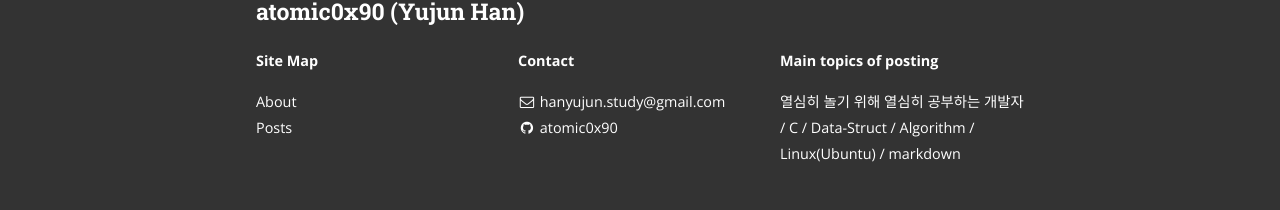
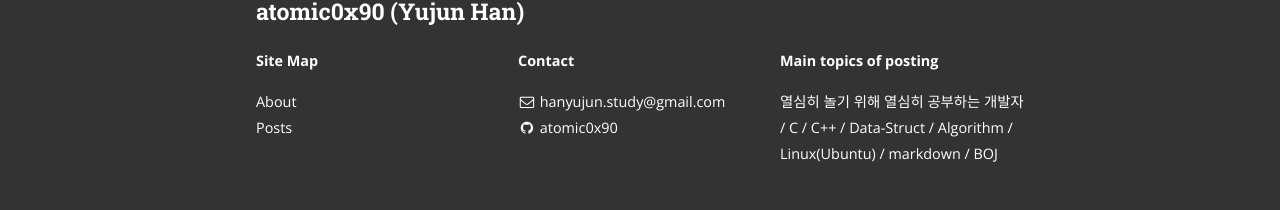
Before and after one commit to atomic0x90/atomic0x90.github.io, a Jekyll site: the page built from index.html, in a window 1280 px wide. Shown: the part 1969-2179 px from the top of the page. Built offline with Jekyll 4.4.1, drawn with Linux system fonts in a browser that asks for light colours; nearby versions of some CDN libraries; the list of posts is cut into pages by our own code.

Commit message:
Add main topics of posting

```diff
--- a/_config.yml
+++ b/_config.yml
@@ -22,7 +22,7 @@ subtitle: "열심히 놀기 위해 열심히 공부하는 개발자"
 email: hanyujun.study@gmail.com
 name: Yujun Han
 description: >
-  열심히 놀기 위해 열심히 공부하는 개발자 / C / Data-Struct / Algorithm / Linux(Ubuntu) / markdown
+  열심히 놀기 위해 열심히 공부하는 개발자 / C / C++ / Data-Struct / Algorithm / Linux(Ubuntu) / markdown / BOJ
 # Base URL of site (i.e. /blog). It should always start with a slash,
 # and never end with a slash. Set it to a blank value if hosting at the
 # root of your server.
```
